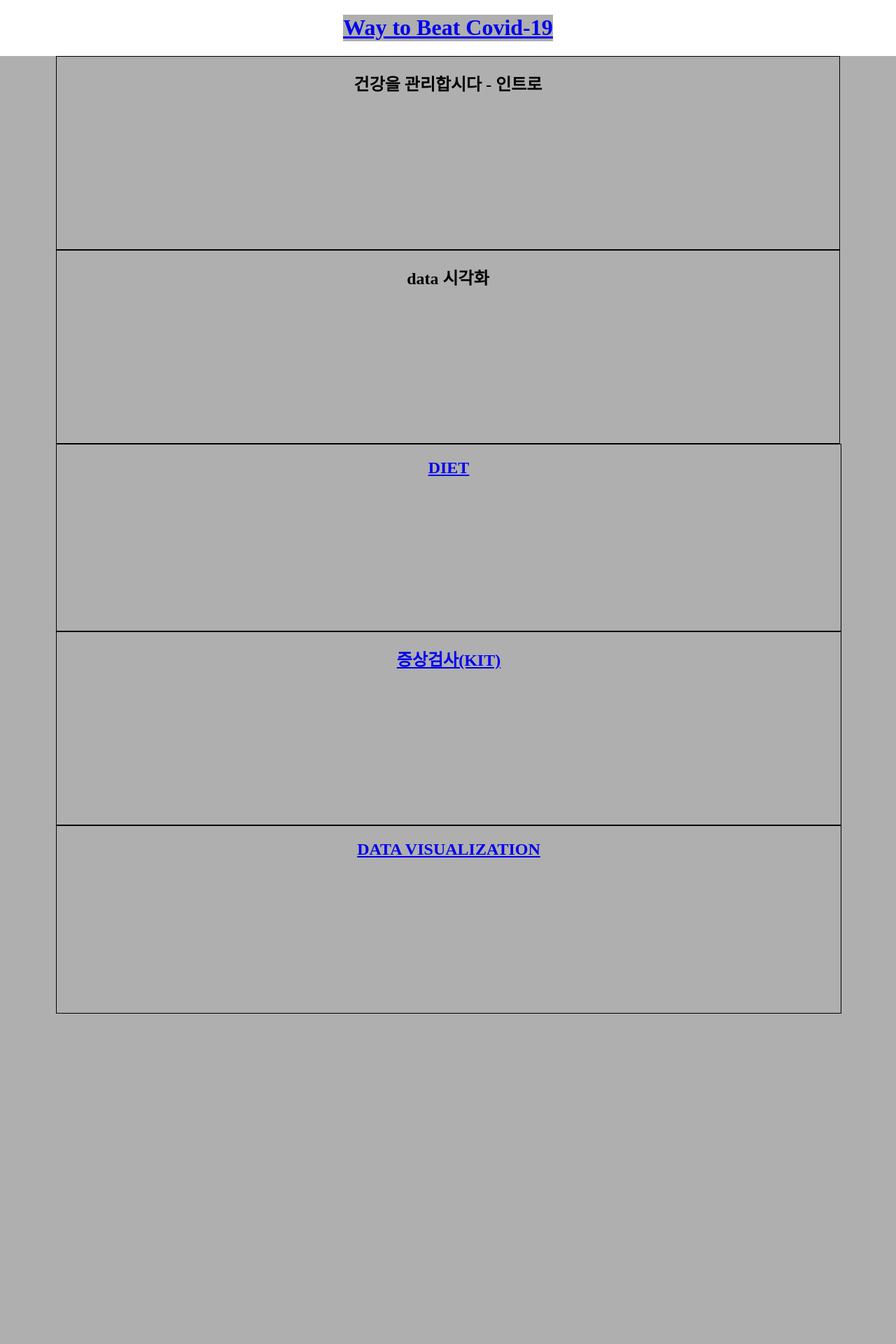
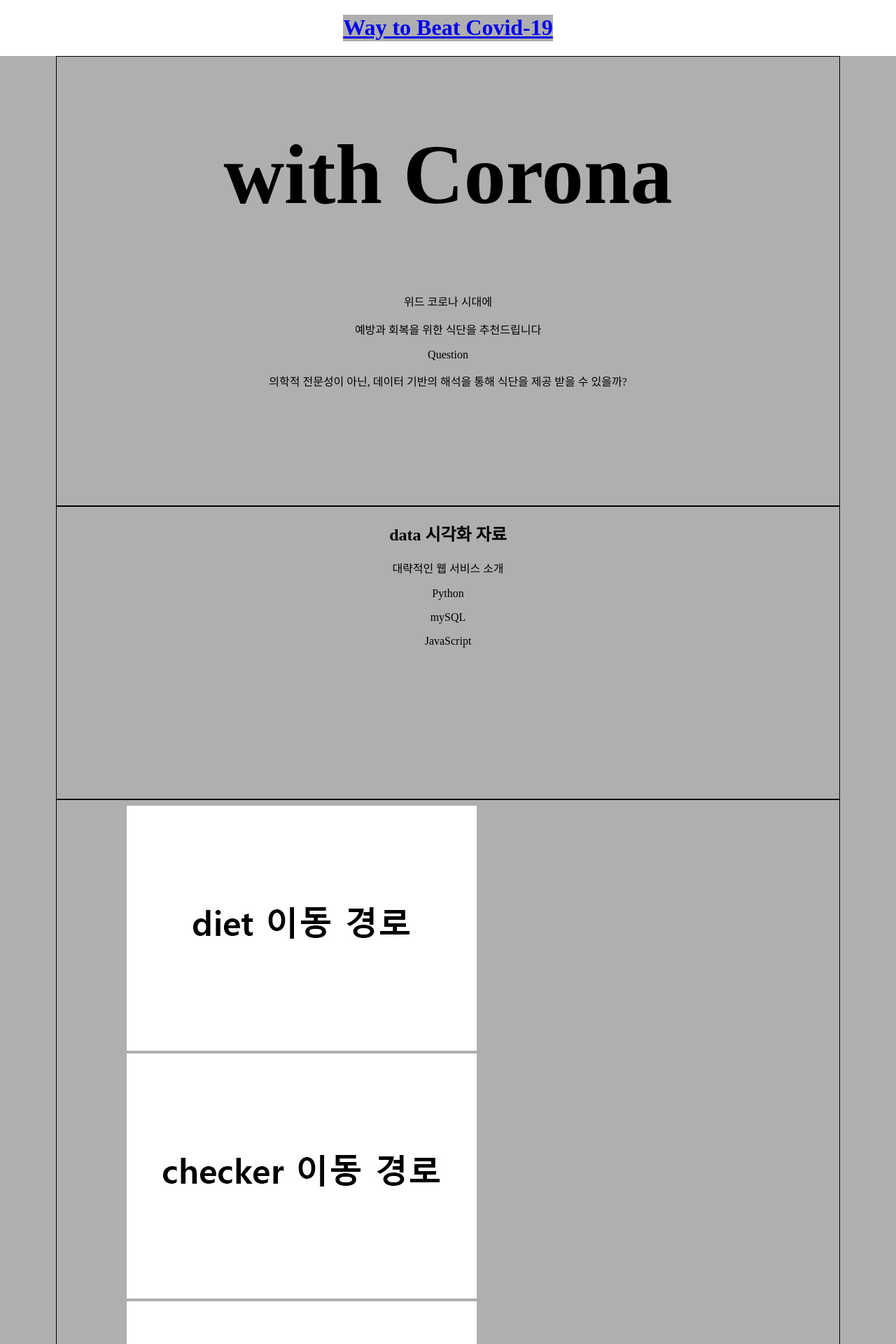
Before and after one commit to mang0206/test_mirror, a Flask app: page / in a window 1280 px wide. Shown: the top 1920 px of the page at 70% size. Before the commit the page ends 1448 px from the top, so only its background shows below. Run offline with Flask 2, Linux system fonts and the light colour scheme.

Commit message:
[Update] style.css

```diff
--- a/app/static/css/style.css
+++ b/app/static/css/style.css
@@ -1,12 +1,12 @@
 
-/*reset*/
+/*--------reset--------*/
 *{
     background-color: rgb(175, 175, 175);
     width: auto;
 }
 
-/*title logo*/
-#way-to-beat-covid-19{
+/*--------title logo--------*/
+#top_bar{
     top: 0;
     position: sticky;
     justify-content: center;
@@ -19,12 +19,13 @@
 .is-scrolled{
 }*/
 
-/*body margin 제거*/
+/*--------body margin 제거--------*/
 body{
     margin: 0;
+    margin-bottom: 50px;
 }
 
-/*content*/
+/*--------content--------*/
 #content{
     height: 100%;
     margin-left: 80px;
@@ -36,7 +37,7 @@ body{
     justify-content: center;
 }
 
-/*index*/
+/*--------index--------*/
 #index{
     width: 100%;
     height: 100%;
@@ -44,31 +45,55 @@ body{
 }
 
 #intro{
-    padding-bottom: 200px;
+    padding-bottom: 150px;
     border: 1px solid;
 }
+#with_corona{
+    font-family: , sans-serif;
+    font-size: 120px;
+}
+
 #data_visual{
     padding-bottom: 200px;
     border: 1px solid;
 }
 
-#diet{
-    padding-bottom: 200px;
+#description{
     border: 1px solid;
+}
+
+#description_image{
+    float: left;
+    margin: 8px;
+    margin-left: 100px;
+    margin-right: 20px;
+}
+
+#description_text{
+    float: right;
+    height: 400px;
+    margin-top: 100px;
+    margin-right: 100px;
+    text-align: left;
+}
+
+#description_diet_detail{
+    margin-top: 30px;
+    margin-bottom: 80px;
 
 }
-#checker{
-    padding-bottom: 200px;
-    border: 1px solid;
+#description_checker_detail{
+    margin-top: 30px;
+    margin-bottom: 80px;
 
 }
-#visualization{
-    padding-bottom: 200px;
-    border: 1px solid;
+#description_visualization_detail{
+    margin-top: 30px;
+    margin-bottom: 80px;
 
 }
 
-/*diet*/
+/*--------diet--------*/
 #diet{
     width: 100%;
     padding-bottom: 200px;
@@ -77,7 +102,7 @@ body{
 
 }
 
-/*checker*/
+/*--------checker--------*/
 #checker{
     width: 100%;
     padding-bottom: 200px;
@@ -85,7 +110,7 @@ body{
     text-align: center;
 }
 
-/*check*/
+/*--------check--------*/
 #check{
     width: 100%;
     padding-bottom: 200px;
@@ -94,13 +119,15 @@ body{
 
 }
 
-/*visualization*/
+/*--------visualization--------*/
 #visualization{
     width: 100%;
     padding-bottom: 200px;
     border: 1px solid;
     text-align: center;
 }
+
+/*-----------------------------------------------------*/
 
 /*base*/
 
--- a/app/templates/base.html
+++ b/app/templates/base.html
@@ -5,7 +5,7 @@
     <meta charset="UTF-8">
     <title>Way to Beat Covid-19</title>
 
-    <link rel="stylesheet" href="../static/css/style.css?ver=">
+    <link rel="stylesheet" href="../static/css/style.css?ver=0.1">
     <script defer src=""></script>
 </head>
 
@@ -14,9 +14,9 @@
 {% block script %}
 {% endblock %}
 
-<body id="base-body">
+<body id="base_body">
     <!--class="is-scrolled" 마우스 스크롤 기능 적용 예정-->
-    <div id="way-to-beat-covid-19" class="is-scrolled">
+    <div id="top_bar" class="is-scrolled">
         <h1>
             <a href="/">Way to Beat Covid-19</a>
         </h1>
--- a/app/templates/index.html
+++ b/app/templates/index.html
@@ -3,30 +3,76 @@
 
 <div id="index" class="index">
     <div id="intro">
-        <h2>
-        건강을 관리합시다 - 인트로
-        </h2>
+        <h2 id="with_corona">with Corona</h2>
+        <div>
+            <p>위드 코로나 시대에 </p>
+            <p>예방과 회복을 위한 식단을 추천드립니다</p>
+        </div>
+        <div><p>Question</p></div>
+        <div>
+            <p>의학적 전문성이 아닌, 데이터 기반의 해석을 통해 식단을 제공 받을 수 있을까?</p>
+        </div>
     </div>
+
     <div id="data_visual">
-        <h2>
-            data 시각화
-        </h2>
+        <h2>data 시각화 자료</h2>
+        <div>
+            대략적인 웹 서비스 소개
+        </div>
+        <div>
+            <p>Python</p><p>mySQL</p><p>JavaScript</p>
+        </div>
     </div>
-    <div id="diet">
-        <h2>
-            <a href="/diet">DIET</a>
-        </h2>
+
+    <div id="description">
+        <div id="description_image">
+            <a href="/diet">
+                <img src="../static/image/diet-url-image.jpg" alt="diet 이동 링크">
+            </a><br>
+            <a href="/checker">
+                <img src="../static/image/checker-url-image.jpg" alt="checker 이동 링크">
+            </a><br>
+            <a href="/visualization">
+                <img src="../static/image/visualization-url-image.jpg" alt="visualization 이동 링크">
+            </a><br>
+        </div>
+
+        <div id="description_text">
+            <div id="description_diet">
+                <li style="font-size: 20pt; font-weight: bold;">
+                    <a href="/diet">DIET</a>
+                </li>
+                <div id="description_diet_detail">
+                    <p>코로나 감염 예방 및 회복을 위한 식단을 추천드립니다</p>
+                    <p>배달 음식 주문 증가로 인한 불균형한 식단을 관리</p>
+                    <p>식단과 영양소에 따른 데이터로 코로나에 대항하기 좋은 영양소를 제안</p>
+                    <p>모델을 선정해 섭취한 음식의 영양소 데이터와</p>
+                    <p>코로나에 대항할 수 있는 식단 및 음식을 추천</p>
+                </div>
+            </div>
+
+            <div id="description_checker">
+                <li style="font-size: 20pt; font-weight: bold;">
+                    <a href="/checker">COVID-19 Test Kit</a>
+                </li>
+                <div id="description_checker_detail">
+                    <p>증상에 따른 코로나 확진 확률</p>
+                    <p>진단 키트를 구비하지 않아도 확진률을 알 수 있다</p>
+                    <p>전문 의학으로 항상 진료 받을 수 없다</p>
+                </div>
+            </div>
+
+            <div id="description_visualization">
+                <li style="font-size: 20pt; font-weight: bold;">
+                    <a href="/visualization">Data Visualization</a>
+                </li>
+                <div id="description_visualization_detail">
+                    <p>사용된 데이터 셋</p>
+                </div>
+            </div>
+        </div><div style="clear: both;"></div>
     </div>
-    <div id="checker">
-        <h2>
-            <a href='/checker'>증상검사(KIT)</a>
-        </h2>
-    </div>
-    <div id="visualization">
-        <h2>
-            <a href="/visualization">DATA VISUALIZATION</a>
-        </h2>
-    </div>
+
 </div>
 
 {% endblock %}
```
Also changed, not shown: app/static/image/checker-url-image.jpg (added), app/static/image/diet-url-image.jpg (added), app/static/image/visualization-url-image.jpg (added), 1 other file.
